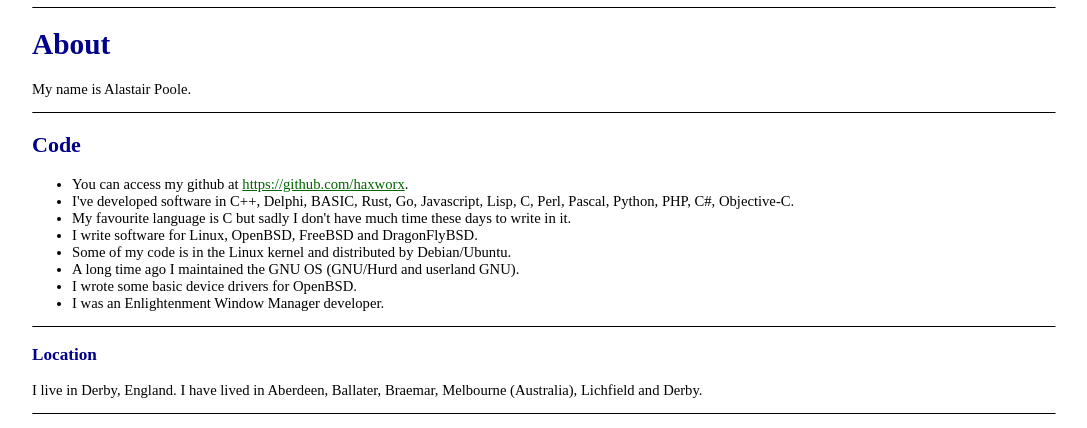
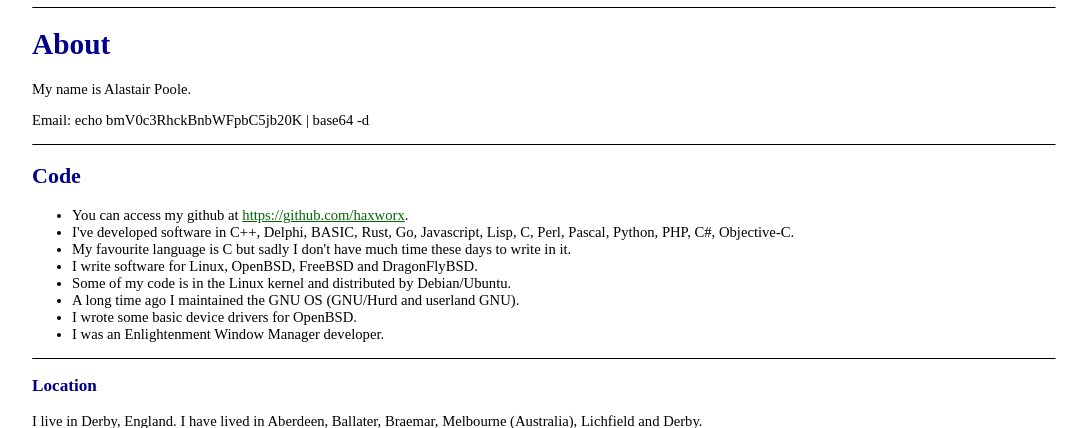
Before and after one commit to haxworx/blog, a Symfony app: template templates/page/index.html.twig in a window 1280 px wide. Shown: the part 24-452 px from the top of the page, without its empty margins (96-1183 px from the left). Run offline with Twig, Linux system fonts and the light colour scheme; the template is opened without the code that fills it, so the values that code supplies are empty; some libraries are stand-ins or nearby versions.

Commit message:
email: add e-mail

```diff
--- a/templates/page/index.html.twig
+++ b/templates/page/index.html.twig
@@ -5,6 +5,7 @@
 {% block body %}
 <h1>About</h1>
 <p>My name is Alastair Poole.</p>
+<p>Email: echo bmV0c3RhckBnbWFpbC5jb20K | base64 -d</p>
 <hr>
 <h2>Code</h2>
 <ul>
```
